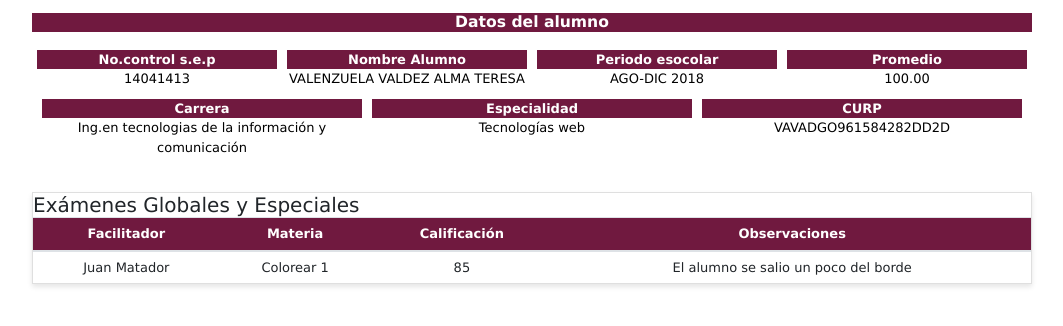
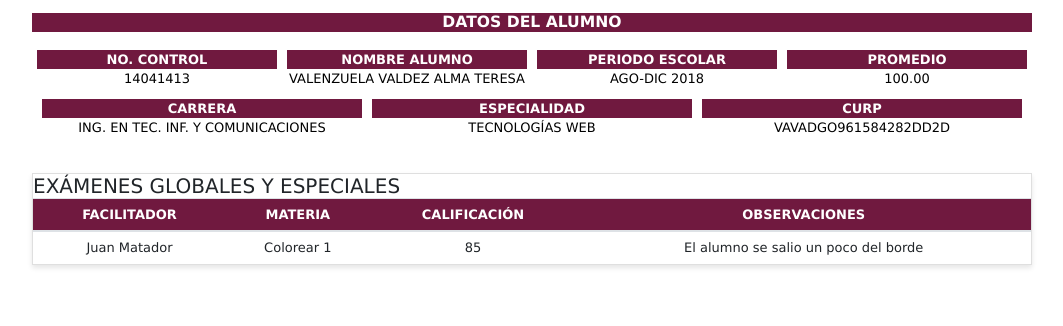
Before and after one commit to desarrollowebp/SIIT, an Angular app: page /calificacionesExamenes in a window 1280 px wide. Shown: the top 326 px of the page, without its empty margins (108-1171 px from the left). Built offline with nearby package versions, Linux system fonts and the light colour scheme.

Commit message:
Ortografia

```diff
--- a/src/app/calificaciones-examenes/calificaciones-examenes.component.html
+++ b/src/app/calificaciones-examenes/calificaciones-examenes.component.html
@@ -4,22 +4,22 @@
   <div class="menu">
      <div class="contenedor" >
        <div class="meniu">
-          <h3>Datos del alumno</h3>
+          <h3>DATOS DEL ALUMNO</h3>
            <ul>
              <li class="submeniu" id="control">
-              <p id="titulo">No.control s.e.p </p>
+              <p id="titulo">NO. CONTROL </p>
                <p>14041413</p>
                </li>
                <li class="submeniu">
-                <p id="titulo">Nombre Alumno</p>
+                <p id="titulo">NOMBRE ALUMNO</p>
                 <p>VALENZUELA VALDEZ ALMA TERESA </p>
                </li>
               <li class="submeniu" id="control">
-              <p id="titulo">Periodo esocolar </p>
+              <p id="titulo">PERIODO ESCOLAR </p>
               <p>AGO-DIC 2018</p>
               </li>
               <li class="submeniu">
-              <p id="titulo">Promedio</p>
+              <p id="titulo">PROMEDIO</p>
               <p>100.00</p>
               </li>
 
@@ -27,12 +27,12 @@
 
          <ul>
            <li class="submeniu">
-           <p id="titulo"> Carrera</p>
-           <p>Ing.en tecnologias de la información y comunicación</p>
+           <p id="titulo"> CARRERA</p>
+           <p>ING. EN TEC. INF. Y COMUNICACIONES</p>
            </li>
            <li class="submeniu">
-           <p id="titulo"> Especialidad</p>
-           <p>Tecnologías web</p>
+           <p id="titulo"> ESPECIALIDAD</p>
+           <p>TECNOLOGÍAS WEB</p>
            </li>
            <li class="submeniu">
            <p id="titulo"> CURP</p>
@@ -47,14 +47,14 @@
         <div class="col">
           <div class="card">
             <div class="card-body">
-               <h2>Exámenes Globales y Especiales</h2>
+               <h2>EXÁMENES GLOBALES Y ESPECIALES</h2>
                  <table class="table">
                  <thead>
                  <tr>
-                <th scope="col">Facilitador</th>
-                <th scope="col">Materia</th>
-                <th scope="col">Calificación</th>
-                <th scope="col">Observaciones</th>
+                <th scope="col">FACILITADOR</th>
+                <th scope="col">MATERIA</th>
+                <th scope="col">CALIFICACIÓN</th>
+                <th scope="col">OBSERVACIONES</th>
 
 
                 </tr>
```
